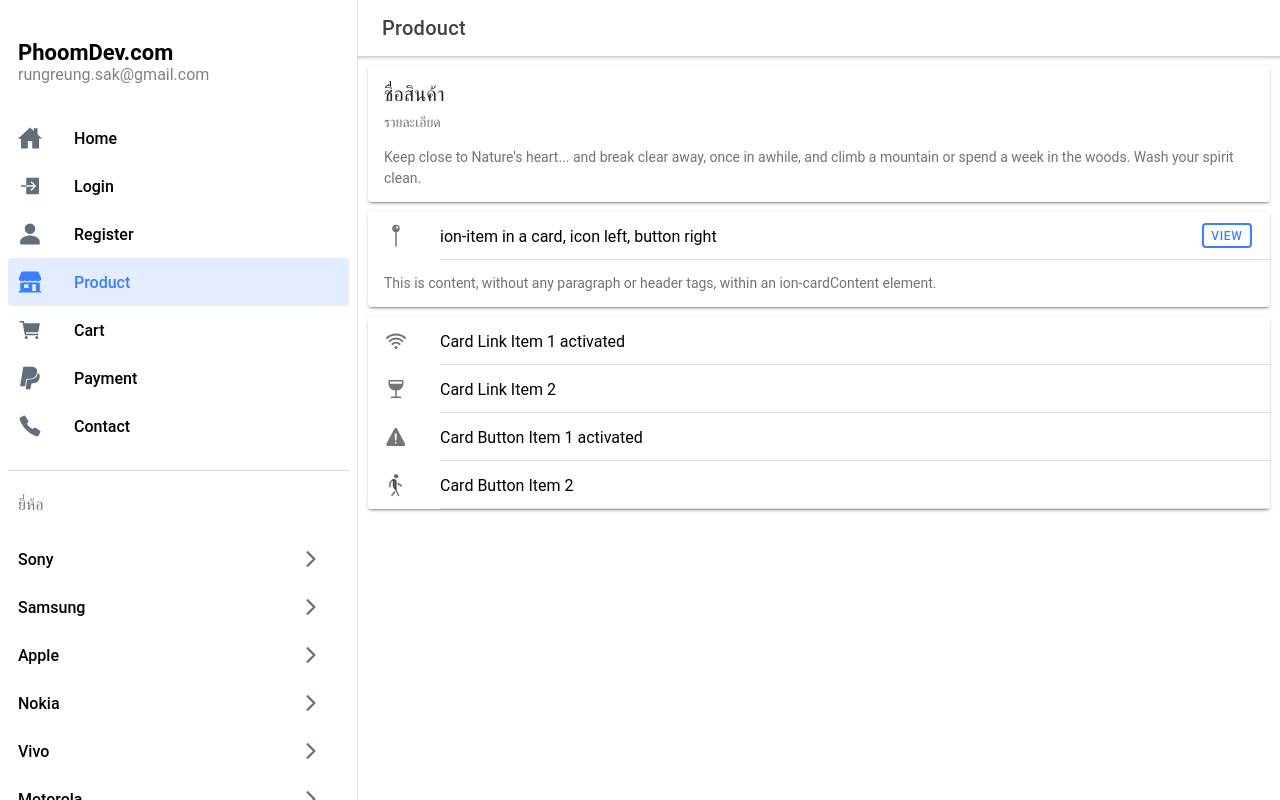
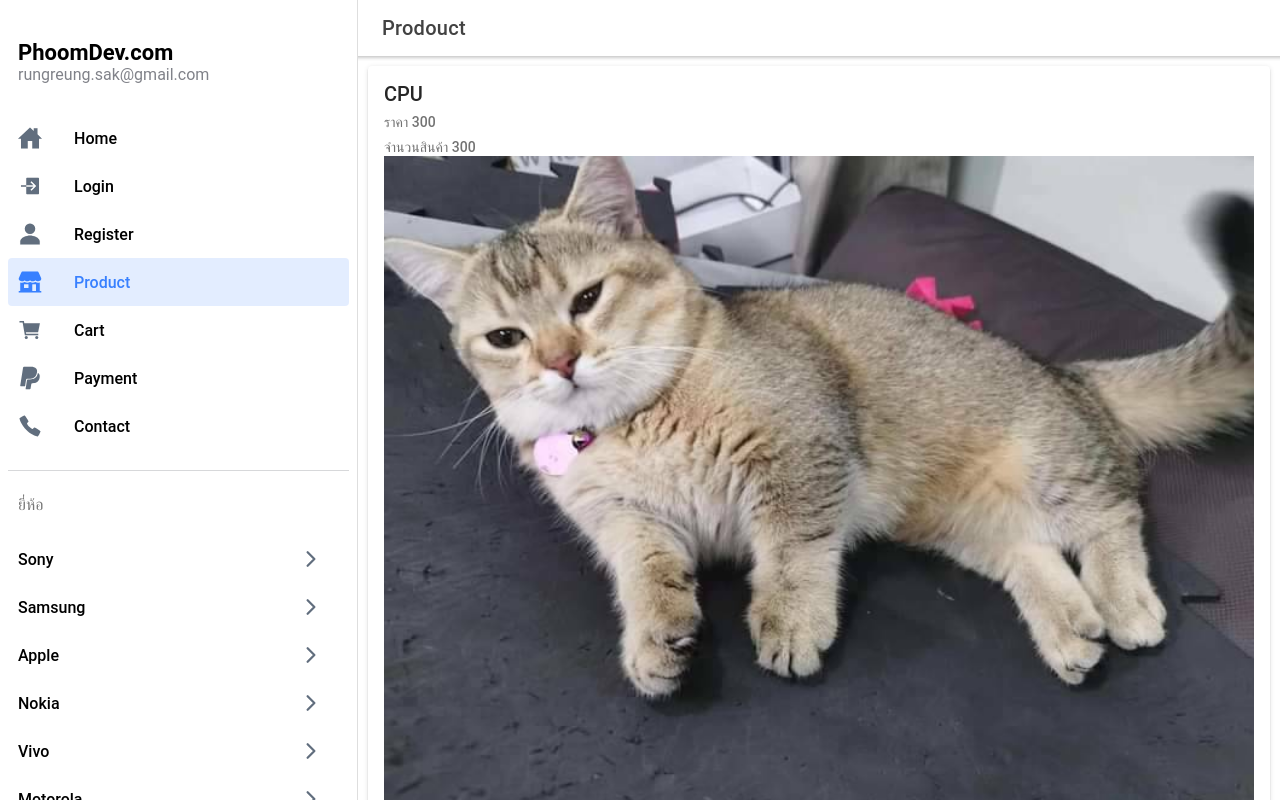
Before and after one commit to rungreung/ion-phoom, a React (Create React App) app: page /product in a window 1280 px wide. Built offline with nearby package versions, Linux system fonts and the light colour scheme.

Commit message:
add product

```diff
--- a/src/pages/Product.tsx
+++ b/src/pages/Product.tsx
@@ -15,14 +15,36 @@ import {
   IonIcon,
   IonLabel,
   IonButton,
+  IonImg,
 } from "@ionic/react";
 import React from "react";
 import "./Page.css";
 import { pin, wifi, wine, warning, walk } from "ionicons/icons";
 
-// interface Prodouct {
-//   title : string,
-//   type :
+interface prodouct {
+  title: string;
+  price: number;
+  stock: number;
+  imge: string;
+  description: string;
+}
+
+const porsducts: prodouct[] = [
+  {
+    title: "CPU",
+    price: 300,
+    stock: 300,
+    imge: "./images/cat1.jpg",
+    description: "หน่วยประมาลผล",
+  },
+  {
+    title: "RAM",
+    price: 200,
+    stock: 3000,
+    imge: "",
+    description: "หน่วยประมาลผล",
+  },
+];
 
 const Prodouct: React.FC = () => {
   return (
@@ -37,18 +59,20 @@ const Prodouct: React.FC = () => {
       </IonHeader>
 
       <IonContent fullscreen>
-        <IonCard>
-          <IonCardHeader>
-            <IonCardTitle>ชื่อสินค้า</IonCardTitle>
-            <IonCardSubtitle>รายละเอียด</IonCardSubtitle>
-          </IonCardHeader>
+        {porsducts.map((prodouct, index) => {
+          return (
+            <IonCard key={index}>
+              <IonCardHeader>
+                <IonCardTitle>{prodouct.title}</IonCardTitle>
+                <IonCardSubtitle>ราคา {prodouct.price}</IonCardSubtitle>
+                <IonCardSubtitle>จำนวนสินค้า {prodouct.stock}</IonCardSubtitle>
+                <IonImg src={prodouct.imge} />
+              </IonCardHeader>
 
-          <IonCardContent>
-            Keep close to Nature's heart... and break clear away, once in
-            awhile, and climb a mountain or spend a week in the woods. Wash your
-            spirit clean.
-          </IonCardContent>
-        </IonCard>
+              <IonCardContent>{prodouct.description}</IonCardContent>
+            </IonCard>
+          );
+        })}
         <IonCard>
           <IonItem>
             <IonIcon icon={pin} slot="start" />
```
Also changed, not shown: public/images/cat1.jpg (added).
